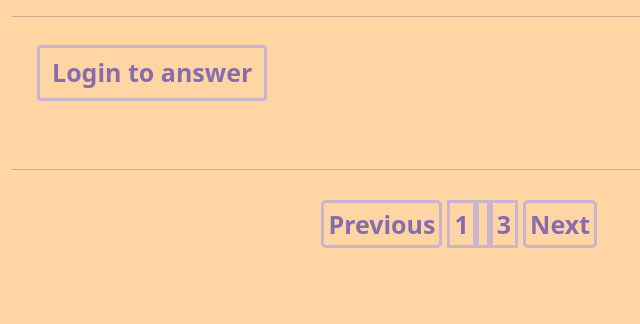
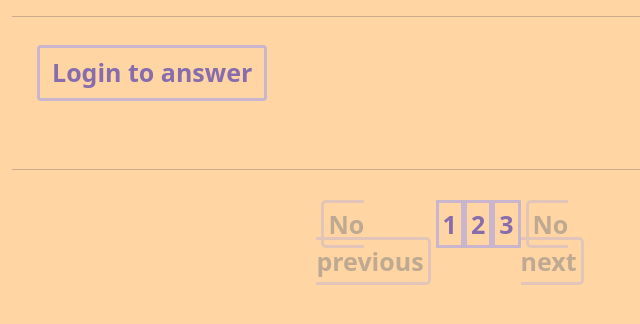
Before and after one commit to ziontab/tp-tasks, a Django app: template templates/question.html in a window 1280 px wide. Shown: the part 326-650 px from the top of the page, without its empty margins (0-640 px from the left). Run offline with Django 3.2, Linux system fonts and the light colour scheme; the template is opened without the code that fills it, so the values that code supplies are empty; some libraries are stand-ins or nearby versions.

Commit message:
paginator edited

```diff
--- a/app/models.py
+++ b/app/models.py
@@ -88,6 +88,8 @@ class Question(models.Model):
 
     def get_tags(self):
         return self.tags
+
+    # def get_user_mind(self): получить мнение пользователя по вопросу: лайк/дизлайк/ничего
 
     class Meta:
         verbose_name = 'Question'
--- a/static/css/my.css
+++ b/static/css/my.css
@@ -196,6 +196,12 @@ body {
     color: #362C46;
 }
 
+.disabled-link {
+  color: grey;
+  cursor: not-allowed;
+  opacity: 0.5;
+  text-decoration: none;
+}
 
 .my-pagination {
     padding: 20px;
--- a/templates/include/paginator.html
+++ b/templates/include/paginator.html
@@ -5,13 +5,13 @@
             <ul class="pagination my-pagination">
 
                 {% if paginated_elements.has_previous %}
-                    <li class="page-item enabled">
+                    <li class="page-item ">
                         <a class="my-btn link ml-1 p-1 border-radius-5 border-3"
                            href="?page={{ paginated_elements.previous_page_number }}">Previous</a>
                     </li>
                 {% else %}
-                    <li class="page-item disabled">
-                        <a class="my-btn link ml-1 p-1 border-radius-5 border-3" href="#">Previous</a>
+                    <li class="page-item ">
+                        <a class="my-btn link ml-1 p-1 border-radius-5 border-3 disabled-link" href="#">No previous</a>
                     </li>
                 {% endif %}
 
@@ -20,27 +20,22 @@
                     <li class="page-item"><a class="my-btn link m-0 p-1 border-3"
                                              href="?page={{ paginated_elements.previous_page_number }}">{{ paginated_elements.previous_page_number }}</a>
                     </li>
+                    <li class="page-item"><a class="my-btn link m-0 p-1 border-3"
+                                             href="?page={{ paginated_elements.number }}">{{ paginated_elements.number }}</a>
+                    </li>
+
+                    {% if paginated_elements.has_next %}
+                        <li class="page-item"><a class="my-btn link m-0 p-1 border-3"
+                                                 href="?page={{ paginated_elements.next_page_number }}">{{ paginated_elements.next_page_number }}</a>
+                            {% else %}
+                        <li class="page-item"><a class="my-btn link m-0 p-1 border-3 disabled-link"
+                                                 href="#">&nbsp;&nbsp;</a>
+                    {% endif %}
                 {% else %}
                     <li class="page-item"><a class="my-btn link m-0 p-1 border-3" href="?page=1">1</a></li>
-                {% endif %}
-
-
-                {% if paginated_elements.number != 1 %}
-                    <li class="page-item"><a class="my-btn link m-0 p-1 border-3"
-                                             href="?page={{ paginated_elements.number }}">{{ paginated_elements.number }}</a></li>
-                {% else %}
                     <li class="page-item"><a class="my-btn link m-0 p-1 border-3" href="?page=2">2</a></li>
-                {% endif %}
-
-
-                {% if paginated_elements.next_page_number >= 3 %}
-                    <li class="page-item"><a class="my-btn link m-0 p-1 border-3"
-                                             href="?page={{ paginated_elements.next_page_number }}">{{ paginated_elements.next_page_number }}</a>
-                    </li>
-                {% else %}
                     <li class="page-item"><a class="my-btn link m-0 p-1 border-3" href="?page=3">3</a></li>
                 {% endif %}
-
 
                 {% if paginated_elements.has_next %}
                     <li class="page-item enabled">
@@ -49,7 +44,7 @@
                     </li>
                 {% else %}
                     <li class="page-item disabled">
-                        <a class="my-btn link mr-1 p-1 border-radius-5 border-3" href="#">Next</a>
+                        <a class="my-btn link mr-1 p-1 border-radius-5 border-3 disabled-link" href="#">No next</a>
                     </li>
                 {% endif %}
 
```
Also changed, not shown: app/views.py (+9 -6 lines).
